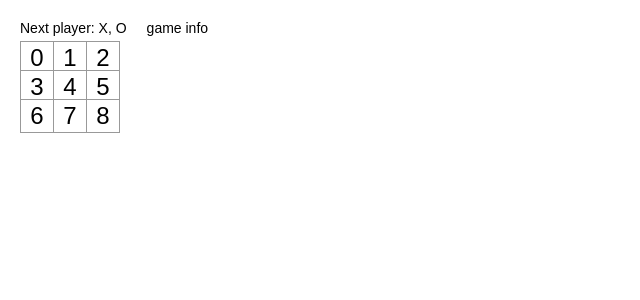
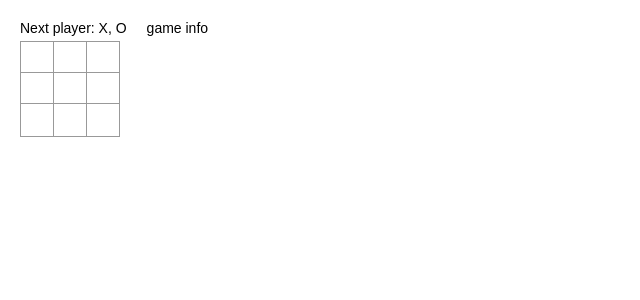
Before and after one commit to SHARONLEE94/TicTacToe_App, a React (Create React App) app: page / in a window 1280 px wide. Shown: the top 300 px of the page, without its empty margins (0-640 px from the left). Built offline with nearby package versions, Linux system fonts and the light colour scheme.

Commit message:
✨ Feat(square) state 추가하기

```diff
--- a/src/components/Square.js
+++ b/src/components/Square.js
@@ -2,12 +2,18 @@ import React, { Component } from 'react'
 import './Square.css'
 
 export default class Square extends Component {
+  constructor(props) {
+    super(props)
+    this.state = {
+      value: null,
+    }
+  }
   render() {
     return (
       <button
         className='square'
-        onClick={() => console.log(`click num : ${this.props.value}`)}>
-        {this.props.value}
+        onClick={() => {this.setState({value:'X'})}}>
+        {this.state.value}
       </button>
     )
   }
```
